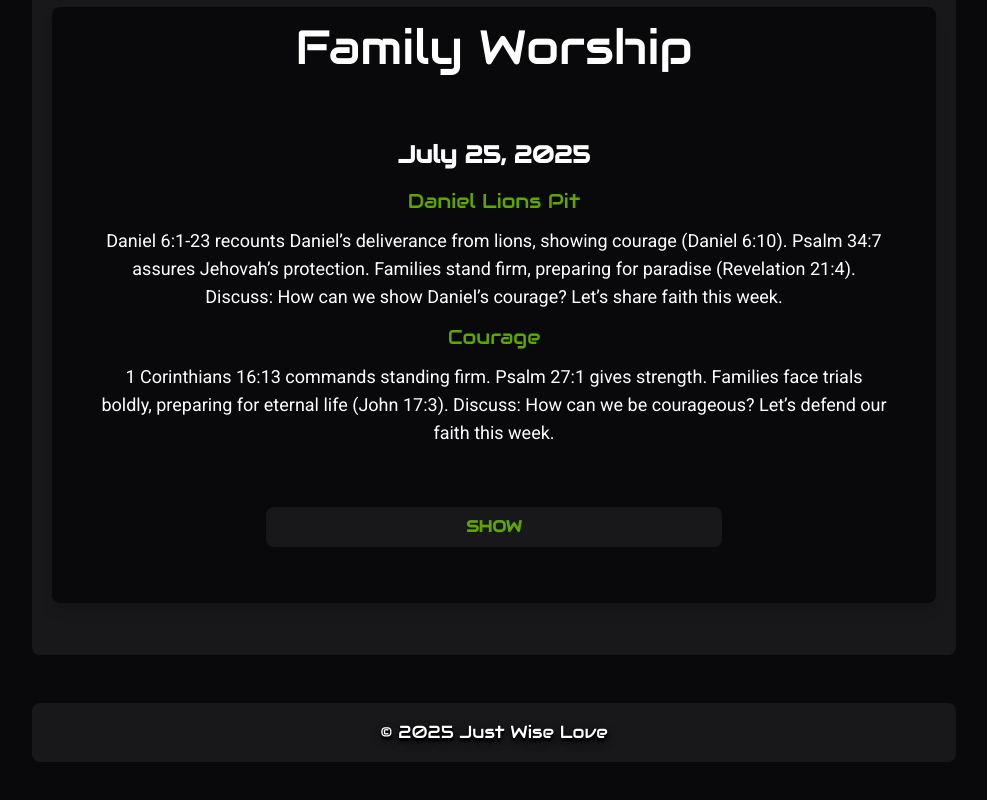
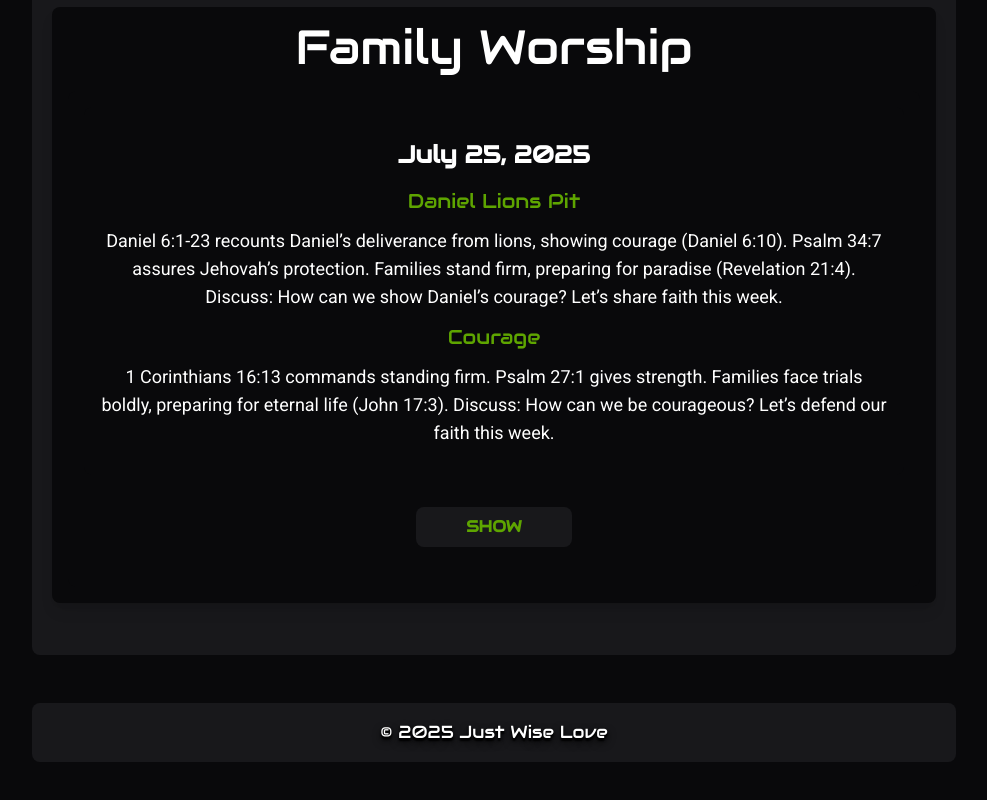
Before and after one commit to glenniii-dev/justwiselove, a React (Vite) app: page / in a window 1280 px wide. Shown: the part 438-1238 px from the top of the page, without its empty margins (146-1133 px from the left). Built offline with nearby package versions, Linux system fonts and the light colour scheme.

Commit message:
Fixed Padding error

```diff
--- a/src/components/FamilyWorship.jsx
+++ b/src/components/FamilyWorship.jsx
@@ -53,7 +53,7 @@ function FamilyWorship() {
   }
 
   return (
-    <div className="mt-10 bg-zinc-950 text-white w-full p-4 rounded-lg shadow-lg">
+    <div className="mt-10 bg-zinc-950 w-full text-white p-4 rounded-lg shadow-lg">
       <h2 className="text-5xl font-thin mb-5">Family Worship</h2>
       <div className="bg-zinc-950 p-4 rounded-lg">
         {currentWeek ? (
@@ -63,7 +63,7 @@ function FamilyWorship() {
             {futureWeeks.length > 0 && (
               <button
                 onClick={() => setShowFutureWeeks(!showFutureWeeks)}
-                className="bg-zinc-900 hover:bg-zinc-800 text-lime-600 font-bold py-2 px-50 rounded-lg mt-4 mb-6"
+                className="bg-zinc-900 hover:bg-zinc-800 px-[50px] text-lime-600 font-bold py-2 rounded-lg mt-4 mb-6"
               >
                 {showFutureWeeks ? 'HIDE' : 'SHOW'}
               </button>
--- a/src/components/Main.jsx
+++ b/src/components/Main.jsx
@@ -3,7 +3,7 @@ import FamilyWorship from './FamilyWorship.jsx';
 
 export default function Main() {
   return (
-    <main className="bg-zinc-900 text-white w-[400px] sm:w-[540px] md:w-[668px] lg:w-[924px] py-5 flex items-center h-auto px-5 rounded-lg text-center flex-col my-12 mx-auto justify-self-center wrap-break-word">
+    <main className="bg-zinc-900 text-white max-w-[400px] sm:max-w-[540px] md:max-w-[668px] lg:max-w-[924px] py-5 flex items-center h-auto px-5 rounded-lg text-center flex-col my-12 mx-auto justify-self-center wrap-break-word">
       <section id="home" className="mb-8">
         <h2 className="bg-zinc-950 rounded-lg text-lg font-thin p-[10px]">"He has told you, O man, what is good. And what is Jehovah requiring of you? Only to exercise justice, to cherish loyalty, And to walk in modesty with your God!"- Micah 6:8</h2>
         <input type="text" placeholder="Search topics or people..." className="mt-8 p-2 w-full rounded-md bg-zinc-950 text-white border-2 border-lime-600 placeholder:text-center" />
```
